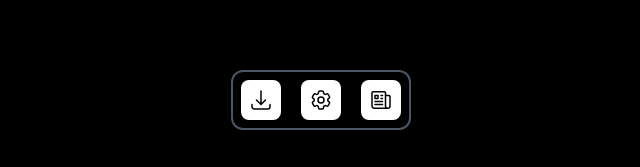
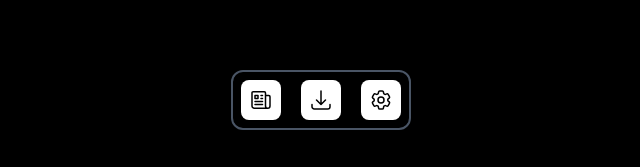
Before and after one commit to Kuredew/grips, a React (Vite) app in the folder web/: page / in a window 1280 px wide. Shown: the part 630-797 px from the top of the page, without its empty margins (319-959 px from the left). Built offline with nearby package versions, Linux system fonts and the light colour scheme.

Commit message:
refactor: Use manager to display component

```diff
--- a/web/src/App.jsx
+++ b/web/src/App.jsx
@@ -1,67 +1,19 @@
-import { useState } from "react"
-import { motion, AnimatePresence } from "motion/react"
-
 import Bar from "./components/Bar"
-import AboutPage from "./pages/about"
-import DownloadPage from "./pages/download"
-import SettingsPage from "./pages/settings"
-import DownloadIcon from "./components/icons/DownloadIcon"
-import SettingsIcon from "./components/icons/SettingsIcon"
-import AboutIcon from "./components/icons/AboutIcon"
-import Notification from "./components/Notification"
+import WindowManager from "./components/WindowManager"
+import PagesManager from "./components/PagesManager"
+import NotificationManager from "./components/NotificationManager"
 
 function App() {
-  const [activePage, setActivePage] = useState("download")
+  return (
+  <div className="overflow-hidden h-screen w-screen">
+    <NotificationManager />
 
-  const pages = [
-    {
-      id: "download",
-      page: <DownloadPage />,
-      icon: <DownloadIcon />,
-      action: () => setActivePage('download')
-    },
-    {
-      id: "settings",
-      page: <SettingsPage />,
-      icon: <SettingsIcon />,
-      action: () => setActivePage('settings')
-    },
-    {
-      id: "about",
-      page: <AboutPage />,
-      icon: <AboutIcon />,
-      action: () => setActivePage('about')
-    },
-  ]
+    <WindowManager />
 
-  return (
-  <>
-    <div className="w-50 absolute left-[50%] translate-x-[-50%] z-20">
-      <Notification autoHide={true} />
-    </div>
+    <PagesManager />
 
-    <AnimatePresence mode="wait">
-      {pages.map((item) => (
-        activePage == item.id && (
-          <motion.div
-              key={item.id}
-              initial={{ opacity: 0, scale: 0.95 }}
-              animate={{ opacity: 1, scale: 1 }}
-              exit={{ opacity: 0, scale: 1.1 }}
-              transition={{ duration: 0.2 }}
-              className="fixed inset-0 flex items-center justify-center"
-          >
-            {item.page}
-          </motion.div>
-        )
-      ))}
-    </AnimatePresence>
-
-    <div className="absolute bottom-0 mb-10 left-[50%] translate-x-[-50%]">
-      <Bar pages={pages} />
-    </div>
-
-  </>
+    <Bar />
+  </div>
   )
 }
 
--- a/web/src/components/Bar.jsx
+++ b/web/src/components/Bar.jsx
@@ -1,18 +1,23 @@
 import { motion } from "motion/react"
+import { INSTALLED_PAGES } from "../pages/registry"
+import { usePage } from "../store/usePage"
 
-export default function Bar({pages}) {
+export default function Bar() {
+  const { openPage } = usePage()
+  const installedPageList = Object.values(INSTALLED_PAGES)
+
   return (
     <>
-    <div className="flex gap-5 p-2 w-fit border-2 border-gray-600 rounded-xl text-black bg-black">
-      {pages.map((item) => (
+    <div className="flex gap-5 p-2 w-fit border-2 border-gray-600 rounded-xl text-black bg-black absolute bottom-0 mb-10 left-[50%] translate-x-[-50%]">
+      {installedPageList.map((page) => (
         <motion.button
-          key={item.id}
-          onClick={item.action}
+          key={page.id}
+          onClick={() => openPage(page.id)}
           whileHover={{scale: 1.1}}
           whileTap={{scale: 0.95}}
           className="bg-white p-5 h-5 w-5 flex justify-center items-center hover:cursor-pointer rounded-lg"
         >
-          {item.icon}
+          {page.icon}
         </motion.button>
       ))}
     </div>
--- a/web/src/pages/Download/index.jsx
+++ b/web/src/pages/Download/index.jsx
@@ -1,15 +1,13 @@
-import { AnimatePresence, motion } from "motion/react"
+import { motion } from "motion/react"
 import { useNotification } from "../../store/useNotification"
 import { types } from "../../store/useNotification"
 import { runDownloadTask } from "./services/download"
-import { useState } from "react"
 import DownloadIcon from "../../components/icons/DownloadIcon"
-import Notification from "../../components/Notification"
-import Window from "../../components/Window"
+import { useWindow } from "../../store/useWindow"
 
 export default function DownloadPage() {
   const { addNotif, updateNotifFromId } = useNotification()
-  const [activeModal, setActiveModal] = useState(null)
+  const { openWindow } = useWindow()
 
   const createNewBatch = () => {
     const notifId = addNotif("waiting", "getting ready...", types.PROGRESS, false)
@@ -25,7 +23,7 @@ export default function DownloadPage() {
   return (
     <>
     <motion.div
-      onClick={() => setActiveModal("notification")}
+      onClick={() => openWindow("notification")}
       initial={{backgroundColor: "#121212"}}
       whileHover={{backgroundColor: "#292929", scale: 1.1}}
       whileTap={{scale: 0.95}}
@@ -35,14 +33,6 @@ export default function DownloadPage() {
       <DownloadIcon />
     </motion.div>
 
-    <AnimatePresence>
-    {activeModal == "notification" && (
-      <Window title={"Notification"} close={() => setActiveModal(null)}>
-        <Notification autoHide={false} />
-      </Window>
-    )}
-    </AnimatePresence>
-
     <div>
       <motion.button onClick={createNewBatch} whileTap={{scale: 0.95}} className="text-lg bg-white rounded-lg text-black px-3 py-2 cursor-pointer">download</motion.button>
     </div>
--- a/web/src/pages/Settings/index.jsx
+++ b/web/src/pages/Settings/index.jsx
@@ -8,9 +8,11 @@ import Window from "../../components/Window";
 import SparklesIcon from "../../components/icons/SparklesIcon";
 import VideoIcon from "../../components/icons/VideoIcon";
 import AudioIcon from "../../components/icons/AudioIcon";
+import { useWindow } from "../../store/useWindow";
 
 export default function SettingsPage() {
   const [activeMenu, setActiveMenu] = useState([])
+  const { openWindow } = useWindow()
 
   const closeMenu = (menu) => {
     setActiveMenu(prev => {return prev.filter(active => active != menu)})
@@ -25,42 +27,23 @@ export default function SettingsPage() {
   const menus = [
     {
       id: "appearance",
-      menu: <AppearanceSettings/>,
       icon: <SparklesIcon/>,
-      action: () => addActiveMenu('appearance')
+      action: () => openWindow('appearanceSettings')
     },
     {
       id: "video",
-      menu: <VideoSettings/>,
       icon: <VideoIcon/>,
-      action: () => addActiveMenu('video')
+      action: () => openWindow('videoSettings')
     },
     {
       id: "audio",
-      menu: <AudioSettings/>,
       icon: <AudioIcon/>,
-      action: () => addActiveMenu('audio')
+      action: () => openWindow('audioSettings')
     },
   ]
 
   return (
     <>
-      <AnimatePresence>
-        {activeMenu.map((menuId) => {
-          const menuData = menus.find((m) => m.id === menuId)
-          if (!menuData) return
-
-          return (
-            <Window
-              key={menuId}
-              title={menuId}
-              close={() => closeMenu(menuId)}
-            >
-              {menuData.menu}
-            </Window>
-          )
-        })}
-      </AnimatePresence>
     <div>
       <p className="text-lg text-center mb-5">settings</p>
       <SettingsNavigation menus={menus} />
```
